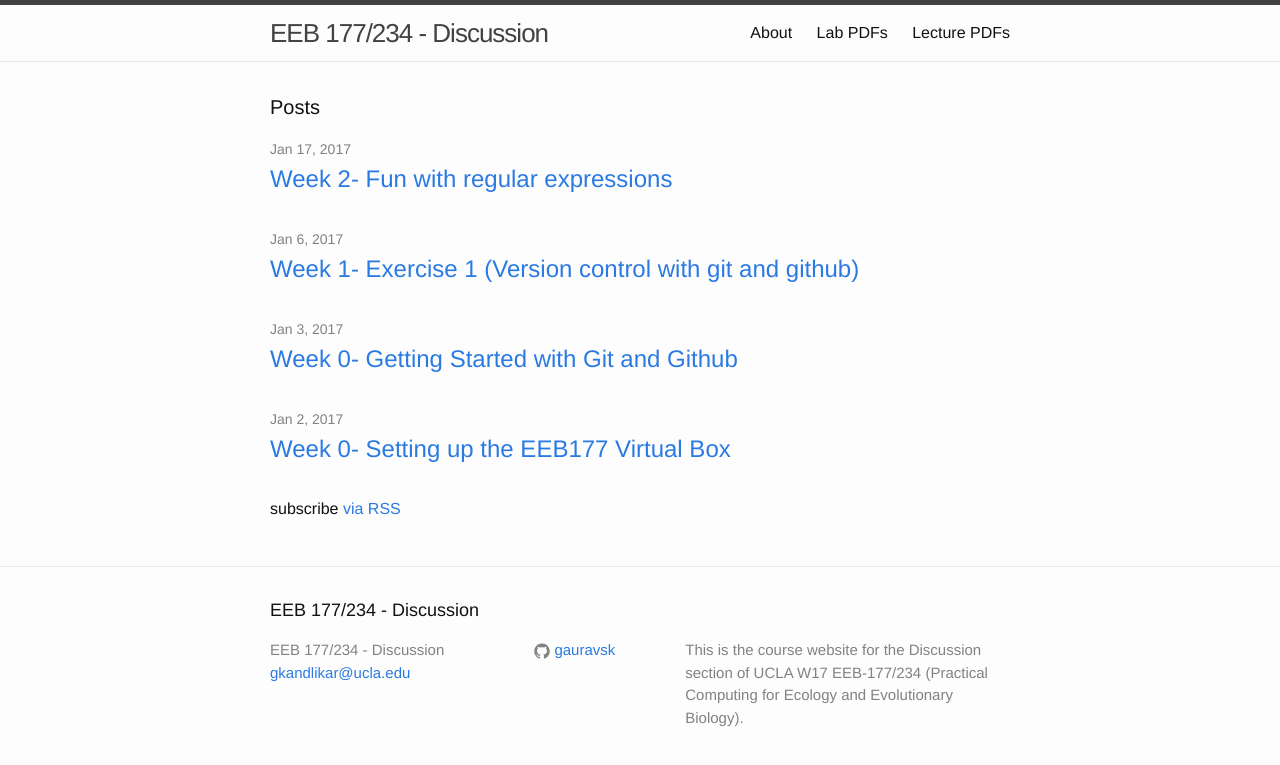
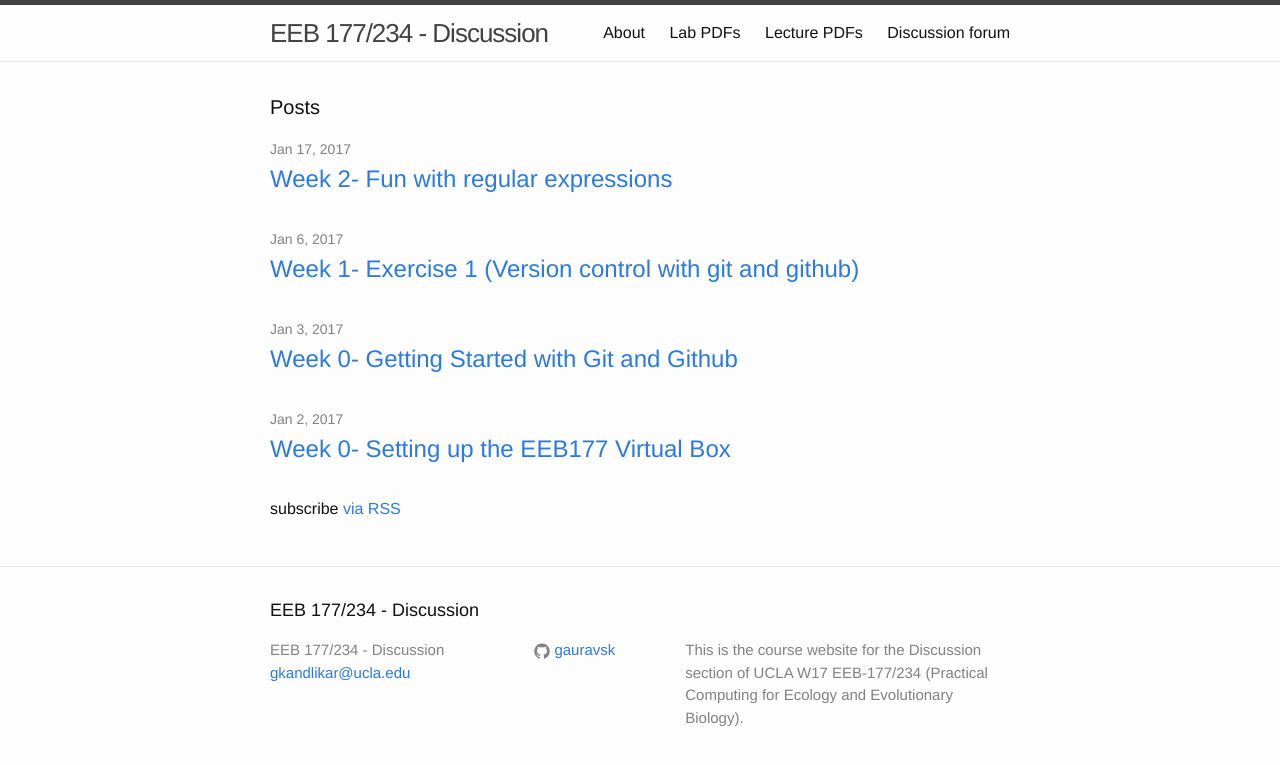
Before and after one commit to michaelalfaro/eeb177-W17.github.io, a Jekyll site: the page built from index.html, in a window 1280 px wide. Shown: the top 765 px of the page. Built offline with Jekyll 4.4.1, drawn with Linux system fonts in a browser that asks for light colours.

Commit message:
tweaking header

```diff
--- a/_includes/header.html
+++ b/_includes/header.html
@@ -19,6 +19,7 @@
           <a class="page-link" href="{{ page.url | prepend: site.baseurl }}">{{ page.title }}</a>
           {% endif %}
         {% endfor %}
+	          <a class="page-link" href="https://github.com/eeb177-W17/eeb177-W17.github.io/issues">Discussion forum</a>
       </div>
     </nav>
 
```
